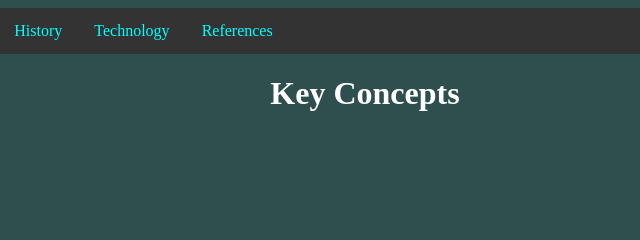
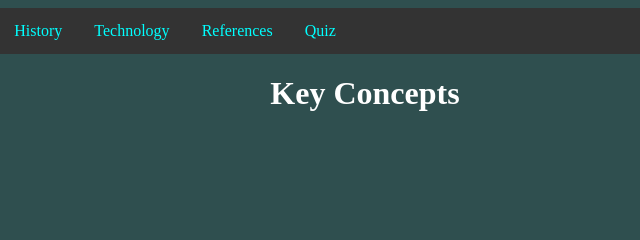
Before and after one commit to FusionRain/FusionRain.github.io, a plain HTML site: page Key_Concepts.html in a window 1280 px wide. Shown: the top 240 px of the page, 275-915 px from the left. Drawn offline with Linux system fonts and the light colour scheme.

Commit message:
Update Key_Concepts.html

```diff
--- a/Key_Concepts.html
+++ b/Key_Concepts.html
@@ -14,6 +14,7 @@
         <li><a href="https://fusionrain.github.io/History">History</a></li>
         <li><a href="https://fusionrain.github.io/Technology">Technology</a></li>
         <li><a href="https://fusionrain.github.io/References">References</a></li>
+        <li><a href="https://fusionrain.github.io/Quiz">Quiz</a></li>
     </ul>
 </nav>
 <h1>Key Concepts</h1>
```
